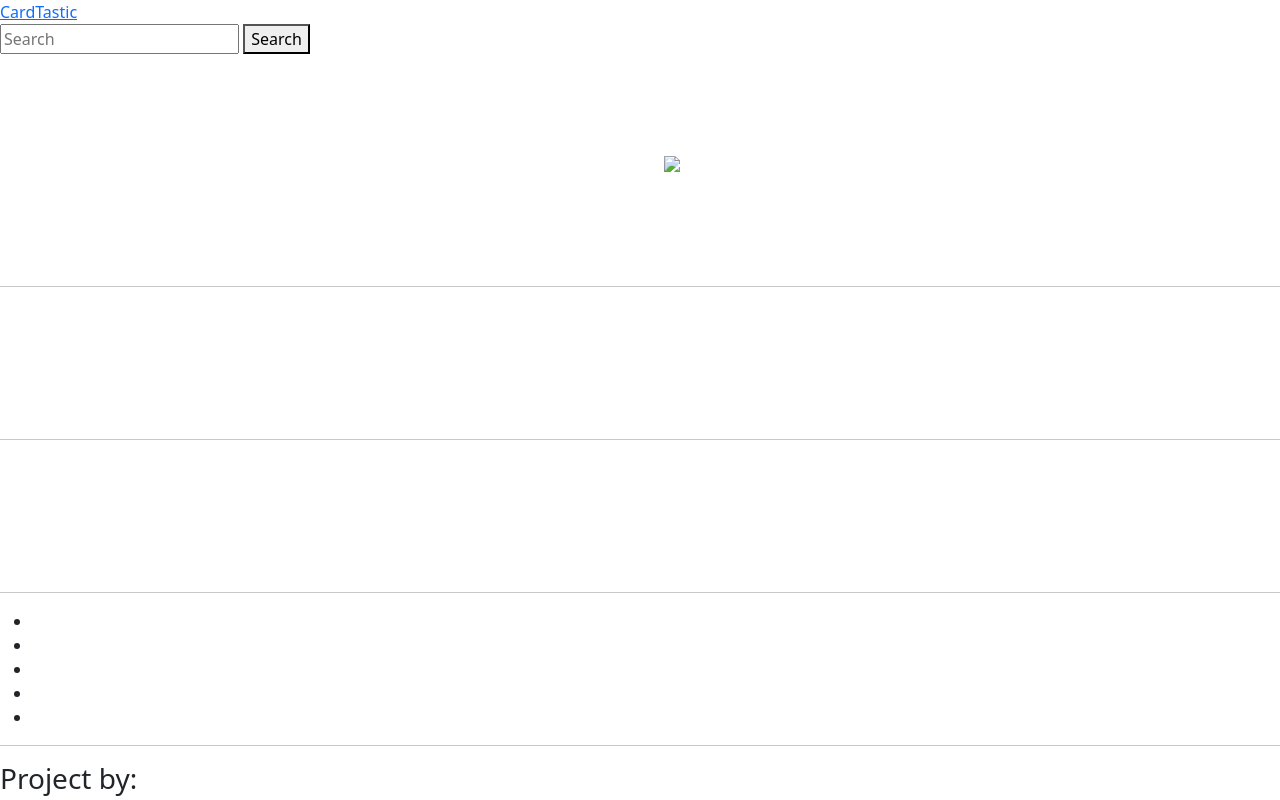
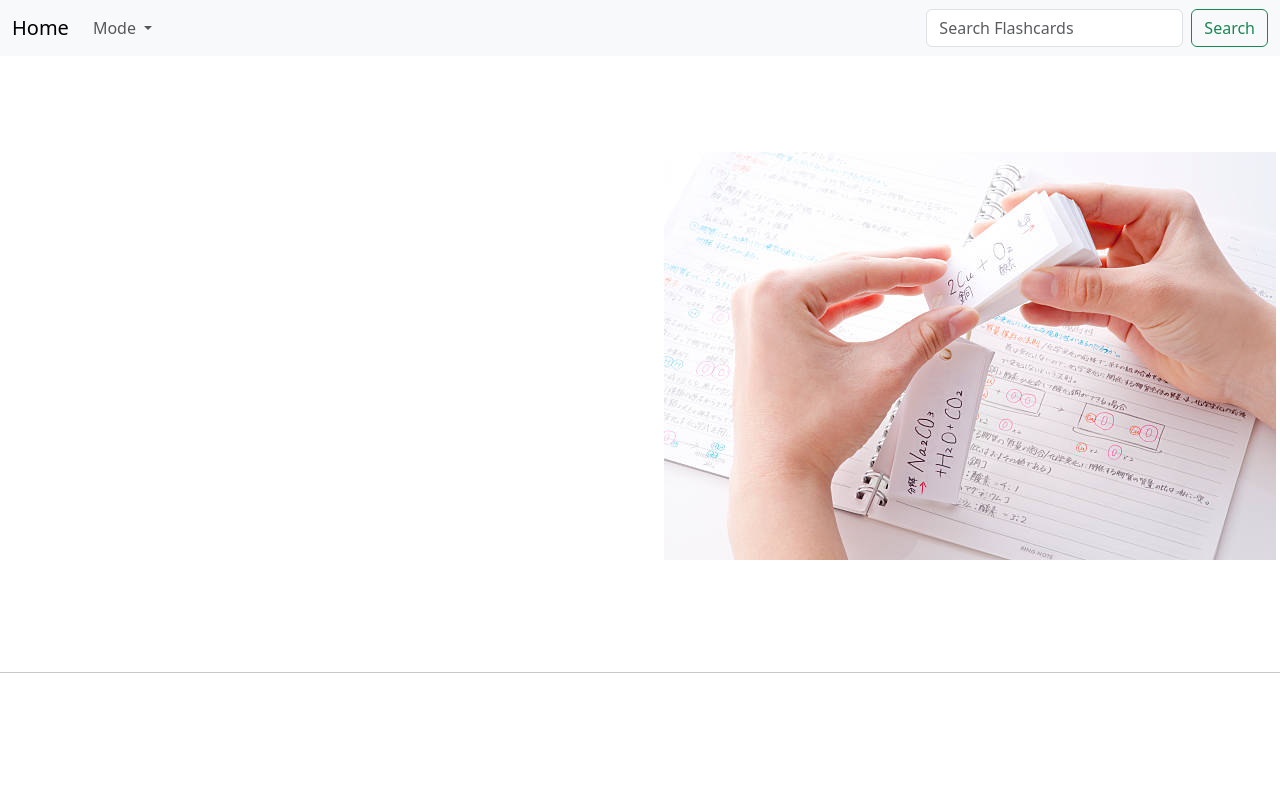
Before and after one commit to Tejas-Muralidhar/FlashcardLearningModel, a plain HTML site: page index.html in a window 1280 px wide. Shown: the top 800 px of the page. Drawn offline with nearby package versions, Linux system fonts and the light colour scheme.

Commit message:
changed navbar

```diff
--- a/index.html
+++ b/index.html
@@ -10,20 +10,36 @@
 </head>
 <body>
   <!-- Navbar -->
-    <nav id="navbar">
-        <div id="navbar-div">
-          <a class="Logo">CardTastic</a>
-          <form role="search" id="form">
-            <input type="search" placeholder="Search" aria-label="Search" id="searchbar">
-            <button type="submit" id="search-button">Search</button>
-          </form>
-        </div>
-    </nav>
+  <nav class="navbar navbar-expand-lg bg-body-tertiary">
+    <div class="container-fluid">
+      <a class="navbar-brand" href="#">Home</a>
+      <button class="navbar-toggler" type="button" data-bs-toggle="collapse" data-bs-target="#navbarSupportedContent" aria-controls="navbarSupportedContent" aria-expanded="false" aria-label="Toggle navigation">
+        <span class="navbar-toggler-icon"></span>
+      </button>
+      <div class="collapse navbar-collapse" id="navbarSupportedContent">
+        <ul class="navbar-nav me-auto mb-2 mb-lg-0">
+          <li class="nav-item dropdown">
+            <a class="nav-link dropdown-toggle" href="#" role="button" data-bs-toggle="dropdown" aria-expanded="false">
+              Mode
+            </a>
+            <ul class="dropdown-menu">
+              <li><a class="dropdown-item" href="#">Learn</a></li>
+              <li><a class="dropdown-item" href="#">Quiz</a></li>
+            </ul>
+          </li>
+        </ul>
+        <form class="d-flex" role="search">
+          <input class="form-control me-2" type="search" placeholder="Search Flashcards" aria-label="Search">
+          <button class="btn btn-outline-success" type="submit">Search</button>
+        </form>
+      </div>
+    </div>
+  </nav>
     <!-- Hero -->
     <div class="container col-xxl-8 px-4 py-5">
         <div class="row flex-lg-row-reverse align-items-center g-5 py-5">
           <div class="col-10 col-sm-8 col-lg-6">
-            <img src= " " alt=" " loading="lazy"> <!--Add hero image and alt text here-->
+            <img src= "./images/chemistry_flashcards.jpg " alt=" " loading="lazy"> <!--Add hero image and alt text here-->
           </div>
           <div class="col-lg-6">
             <h1 class="display-5 fw-bold text-body-emphasis lh-1 mb-3"> <!--Add Hero Text here--> </h1>
```
